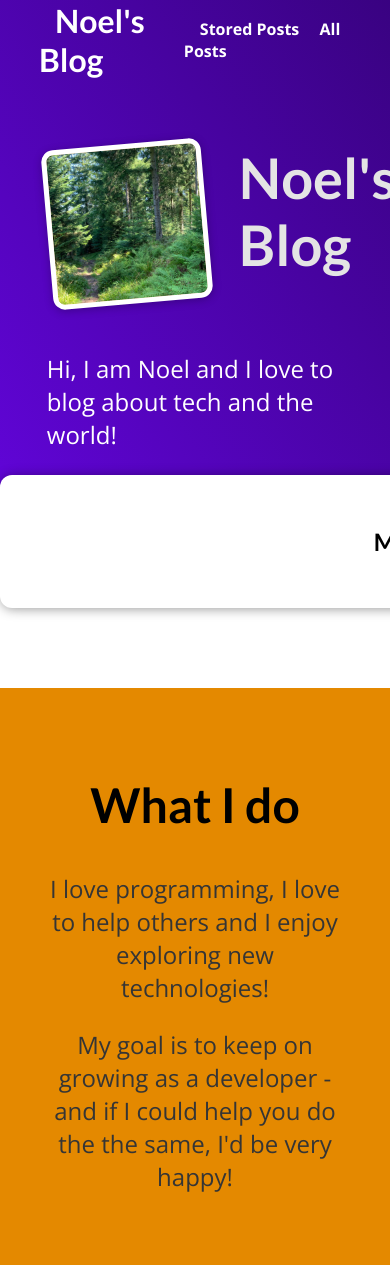
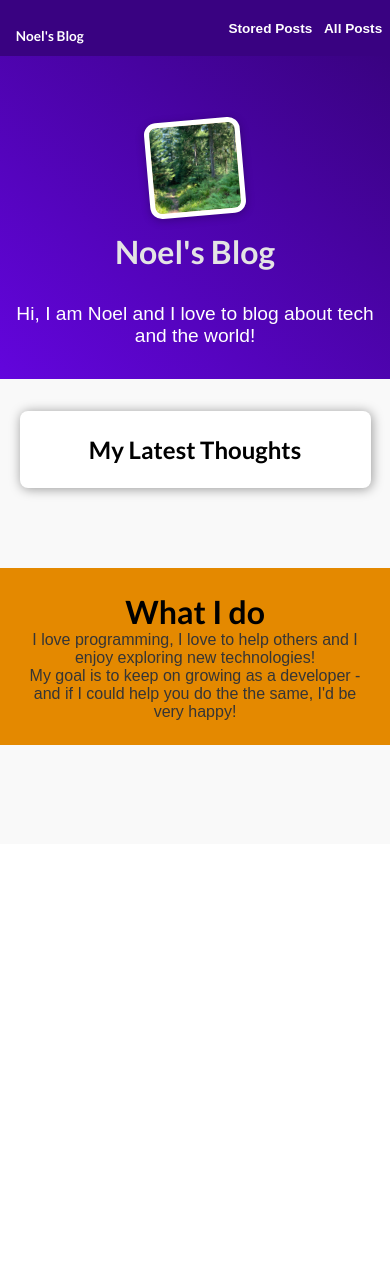
Before and after one commit to noele952/django-blog, a Django app: page / in a window 390 px wide; the page is wider, and only the part inside the window is pictured. After the commit the page ends 745 px from the top of that part, so only its background shows below. Run offline with Django 5.2, Linux system fonts and the light colour scheme; data that the repository does not hold is empty.

Commit message:
add mobile friendly css

```diff
--- a/blog/static/blog/index.css
+++ b/blog/static/blog/index.css
@@ -1,3 +1,11 @@
+/* General Reset */
+body {
+  margin: 0;
+  padding: 0;
+  box-sizing: border-box;
+}
+
+/* Default styles (Desktop-first) */
 #welcome {
   background: linear-gradient(to right top, #6305dd, #390281);
   padding: 6rem 12%;
@@ -73,3 +81,88 @@
   font-size: 1.5rem;
   color: #353535;
 }
+
+/* Responsive Design for Screens Smaller Than 768px */
+@media (max-width: 768px) {
+  #welcome {
+    padding: 4rem 5%;
+    text-align: center;
+  }
+
+  #welcome header {
+    flex-direction: column;
+    align-items: center;
+    margin: 2rem auto;
+  }
+
+  #welcome img {
+    width: 8rem;
+    height: 8rem;
+    margin-bottom: 1rem;
+  }
+
+  #welcome h2 {
+    font-size: 2.5rem;
+    margin: 0;
+    width: auto;
+  }
+
+  #latest-posts {
+    width: 90%;
+    margin: 2rem auto;
+  }
+
+  #latest-posts ul {
+    flex-direction: column;
+    gap: 1rem;
+  }
+
+  #about {
+    padding: 2rem;
+  }
+
+  #about h2 {
+    font-size: 2.5rem;
+  }
+
+  #about p {
+    font-size: 1.25rem;
+  }
+}
+
+/* Additional Tweaks for Very Small Screens (max-width: 480px) */
+@media (max-width: 480px) {
+  #welcome {
+    padding: 2rem 3%;
+  }
+
+  #welcome img {
+    width: 6rem;
+    height: 6rem;
+  }
+
+  #welcome h2 {
+    font-size: 2rem;
+  }
+
+  #welcome p {
+    font-size: 1.2rem;
+  }
+
+  #latest-posts {
+    padding: 1.5rem;
+    border-radius: 8px;
+  }
+
+  #about {
+    padding: 1.5rem;
+  }
+
+  #about h2 {
+    font-size: 2rem;
+  }
+
+  #about p {
+    font-size: 1rem;
+  }
+}
--- a/blog/static/blog/post.css
+++ b/blog/static/blog/post.css
@@ -1,15 +1,37 @@
+body {
+  font-family: Arial, sans-serif;
+  margin: 0;
+  padding: 0;
+  background-color: #f9f9f9;
+}
+
 .post {
   display: flex;
   flex-direction: column;
   align-items: center;
   text-align: center;
+  padding: 1rem;
+  margin: 0.5rem;
+  border-radius: 12px;
+  background-color: white;
+  box-shadow: 0 2px 8px rgba(0, 0, 0, 0.1);
+  transition: transform 0.2s ease, box-shadow 0.2s ease;
+}
+
+.post:hover,
+.post:active {
+  transform: scale(1.05);
+  box-shadow: 0 4px 16px rgba(0, 0, 0, 0.2);
 }
 
 .post a {
   text-decoration: none;
   color: black;
   transition: all 0.2s ease;
-    padding: 1rem;
+  padding: 0.75rem;
+  display: block;
+  width: 100%;
+  text-align: center;
 }
 
 .post a:hover,
--- a/static/app.css
+++ b/static/app.css
@@ -1,7 +1,10 @@
 @import url('https://fonts.googleapis.com/css2?family=Lato:wght@400;700&family=Open+Sans:wght@400;700&display=swap');
 
+/* Universal Styles */
 * {
   box-sizing: border-box;
+  margin: 0;
+  padding: 0;
 }
 
 html {
@@ -12,6 +15,7 @@ body {
   margin: 0;
 }
 
+/* Headings */
 h1,
 h2,
 h3 {
@@ -19,31 +23,60 @@ h3 {
   font-weight: bold;
 }
 
+/* Main Navigation */
 #main-navigation {
   width: 100%;
-  height: 5rem;
+  height: 4.5rem; /* Slightly smaller height for better mobile fit */
   display: flex;
   justify-content: space-between;
   align-items: center;
-  padding: 0 10%;
-  position: absolute;
+  padding: 0 5%; /* Reduced padding for smaller screens */
+  background-color: #390281; /* Add background color for visibility */
+  position: sticky; /* Sticky navigation for mobile scrolling */
   top: 0;
-  left: 0;
+  z-index: 1000;
 }
 
 #main-navigation a {
   text-decoration: none;
   color: white;
   font-weight: bold;
-  margin-left: 1rem;
+  margin-left: 0.75rem; /* Reduced margin for better spacing */
+  font-size: 0.95rem; /* Adjusted font size for smaller screens */
 }
 
 #main-navigation a:hover,
 #main-navigation a:active {
   color: #cf79f1;
+  transition: color 0.3s ease; /* Smooth transition */
 }
 
 #main-navigation h1 a:hover,
 #main-navigation h1 a:active {
   color: white;
 }
+
+/* Mobile Responsive Adjustments */
+@media (max-width: 768px) {
+  #main-navigation {
+    height: 4rem; /* Reduce height for tablets and small screens */
+    padding: 0 3%; /* Smaller padding for better layout */
+  }
+
+  #main-navigation a {
+    font-size: 0.9rem; /* Slightly smaller text size */
+    margin-left: 0.5rem;
+  }
+}
+
+@media (max-width: 480px) {
+  #main-navigation {
+    height: 3.5rem; /* Compact height for small mobile screens */
+    padding: 0 2%; /* Minimal padding for small devices */
+  }
+
+  #main-navigation a {
+    font-size: 0.85rem; /* Smaller text for mobile screens */
+    margin-left: 0.5rem;
+  }
+}
```
Also changed, not shown: other parts of blog/static/blog/post.css (+55 -2 lines), blog/static/blog/all-posts.css (+54 -0 lines), blog/static/blog/post-detail.css (+72 -0 lines), blog/static/blog/stored-posts.css (+47 -5 lines). Lines whose indentation alone changed are shown as unchanged.
